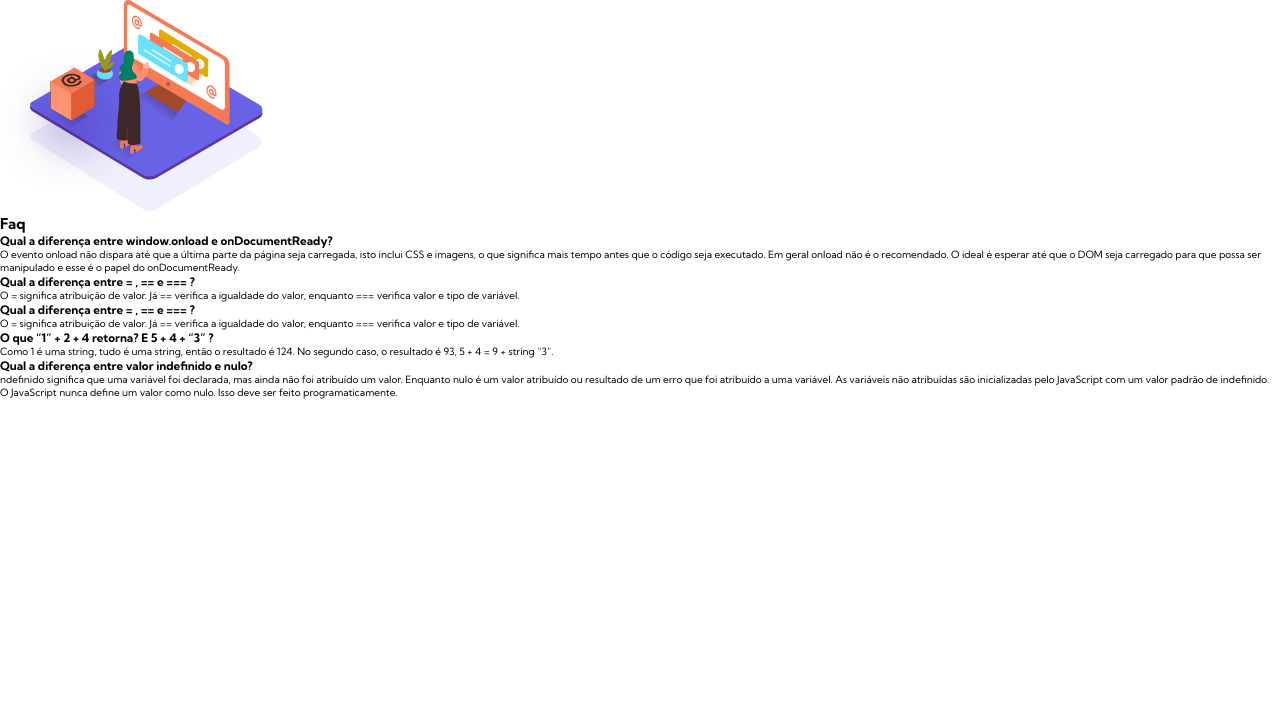
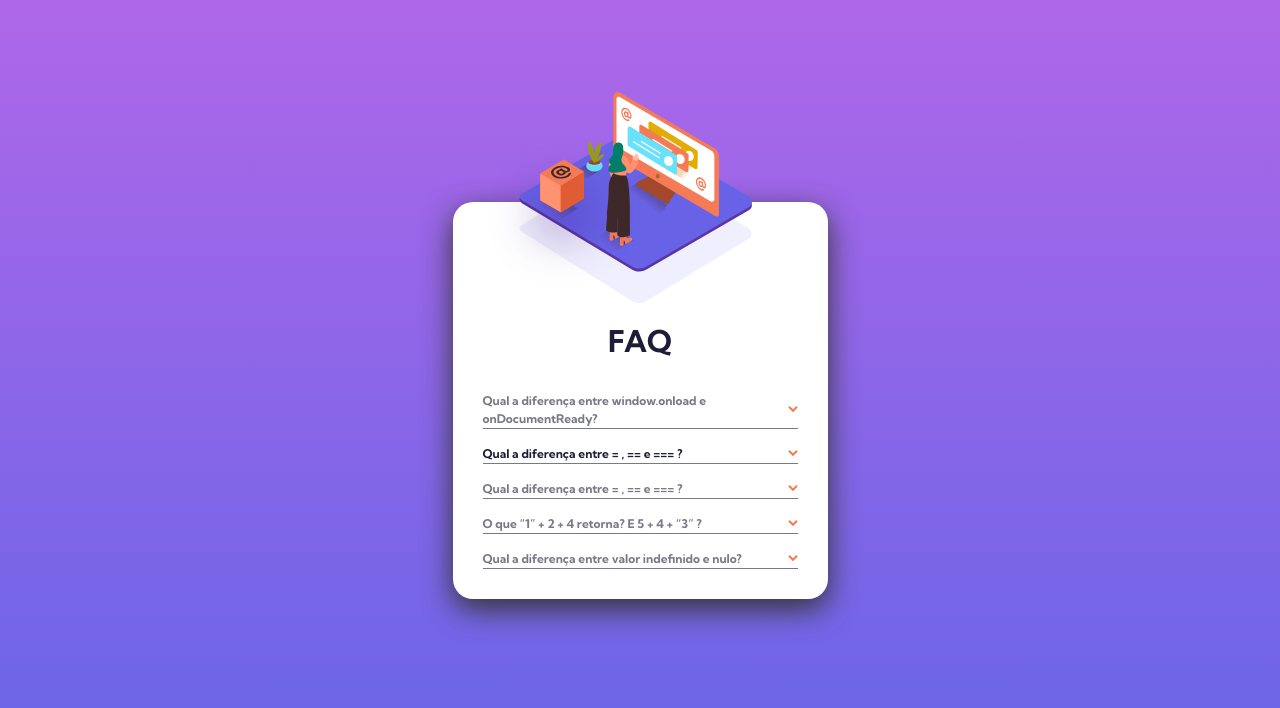
Before and after one commit to victorambrozi/faq-accordion, a plain HTML site: page index.html in a window 1280 px wide. Drawn offline with Linux system fonts and the light colour scheme.

Commit message:
estiliza projeto

```diff
--- a/index.html
+++ b/index.html
@@ -20,15 +20,15 @@
 </head>
 
 <body>
-    <div class="container">
     <div class="faq-container">
+        <div class="faq-content">
             <img src="./assets/illustration-woman-online-mobile.svg" alt="FAQ Ilustração">
-
-            <div class="faq-content">
             <h2>Faq</h2>
 
             <div class="faq-accordion">
-                    <h3>Qual a diferença entre window.onload e onDocumentReady?</h3>
+                <h3>Qual a diferença entre window.onload e onDocumentReady?
+                    <img src="./assets/icon-arrow-down.svg" alt="Arrow down">
+                </h3>
 
                 <p>O evento onload não dispara até que a última parte da página seja carregada, isto inclui CSS e
                     imagens, o que significa mais tempo antes que o código seja executado.
@@ -39,7 +39,9 @@
 
 
             <div class="faq-accordion">
-                    <h3>Qual a diferença entre = , == e === ?</h3>
+                <h3 class='active'>Qual a diferença entre = , == e === ?
+                    <img src="./assets/icon-arrow-down.svg" alt="Arrow down">
+                </h3>
 
                 <p>O = significa atribuição de valor. Já == verifica a igualdade do valor, enquanto === verifica
                     valor e tipo de variável.</p>
@@ -47,7 +49,9 @@
 
 
             <div class="faq-accordion">
-                    <h3>Qual a diferença entre = , == e === ?</h3>
+                <h3>Qual a diferença entre = , == e === ?
+                    <img src="./assets/icon-arrow-down.svg" alt="Arrow down">
+                </h3>
 
                 <p>O = significa atribuição de valor. Já == verifica a igualdade do valor, enquanto === verifica
                     valor e tipo de variável.</p>
@@ -55,7 +59,9 @@
 
 
             <div class="faq-accordion">
-                    <h3>O que “1” + 2 + 4 retorna? E 5 + 4 + “3” ?</h3>
+                <h3>O que “1” + 2 + 4 retorna? E 5 + 4 + “3” ?
+                    <img src="./assets/icon-arrow-down.svg" alt="Arrow down">
+                </h3>
 
                 <p>Como 1 é uma string, tudo é uma string, então o resultado é 124. No segundo caso, o resultado é
                     93, 5 + 4 = 9 + string “3”.</p>
@@ -63,7 +69,9 @@
 
 
             <div class="faq-accordion">
-                    <h3>Qual a diferença entre valor indefinido e nulo?</h3>
+                <h3>Qual a diferença entre valor indefinido e nulo?
+                    <img src="./assets/icon-arrow-down.svg" alt="Arrow down">
+                </h3>
 
                 <p>ndefinido significa que uma variável foi declarada, mas ainda não foi atribuído um valor.
                     Enquanto nulo é um valor atribuído ou resultado de um erro que foi atribuído a uma variável.
@@ -73,7 +81,6 @@
             </div>
         </div>
     </div>
-    </div>
     <script type="module" src="/scripts/scripts.js"></script>
 </body>
 
--- a/styles/global.css
+++ b/styles/global.css
@@ -17,4 +17,10 @@
 html {
     font-size: 62.5%;
     font-family: 'Kumbh Sans', sans-serif;
+    background: linear-gradient(#af67e9, #6565e7)
 }
+
+img {
+    display: block;
+    max-width: 100%;
+}
--- a/styles/main.css
+++ b/styles/main.css
@@ -1,7 +1,74 @@
-.faq-container::after {
-    content: '';
-    background-image: url('../assets/bg-pattern-mobile.svg');
+
+.faq-container {
+    height: 100vh;
+    display: flex;
+    justify-content: center;
+    align-items: center;
+}
+
+.faq-content {
+    padding: 0 3rem 3rem;
+    max-width: 37.5rem;
+    background: #fff;
+    border-radius: 2rem;
+    box-shadow: 0 10px 30px #333;
+
+    position: relative;
+}
+
+.faq-content > img {
     position: absolute;
-    top: 0;
-    left: 0;
+    top: -110px;
+    left: 45%;
+    transform: translateX(-50%);
 }
+
+.faq-content h2 {
+    padding: 12rem 0 3.2rem;
+
+    text-align: center;
+    text-transform: uppercase;
+    font-weight: 700;
+    font-size: 3rem;
+
+    color: var(--text-dark-desaturated-blue);
+}
+
+.faq-accordion {
+    border-bottom: .1px solid var(--text-grayish-blue);
+}
+
+.faq-accordion + .faq-accordion {
+    margin-top: 1.6rem;
+}
+
+.faq-accordion h3 {
+    display: flex;
+    justify-content: space-between;
+    align-items: center;
+
+    color: var(--text-grayish-blue);
+    font-size: 1.2rem;
+    line-height: 1.5;
+}
+
+.faq-accordion h3.active {
+    color: var(--text-dark-desaturated-blue);
+}
+
+.faq-accordion h3 > img {
+    margin-left: 1rem;
+    cursor: pointer;
+
+}
+
+.faq-accordion p {
+    margin: .8rem 0;
+
+    color: var(--text-grayish-blue);
+    font-size: 1rem;
+    line-height: 1.4;
+    word-break: break-word;
+
+    display: none;
+}
```
Lines whose indentation alone changed are shown as unchanged.
